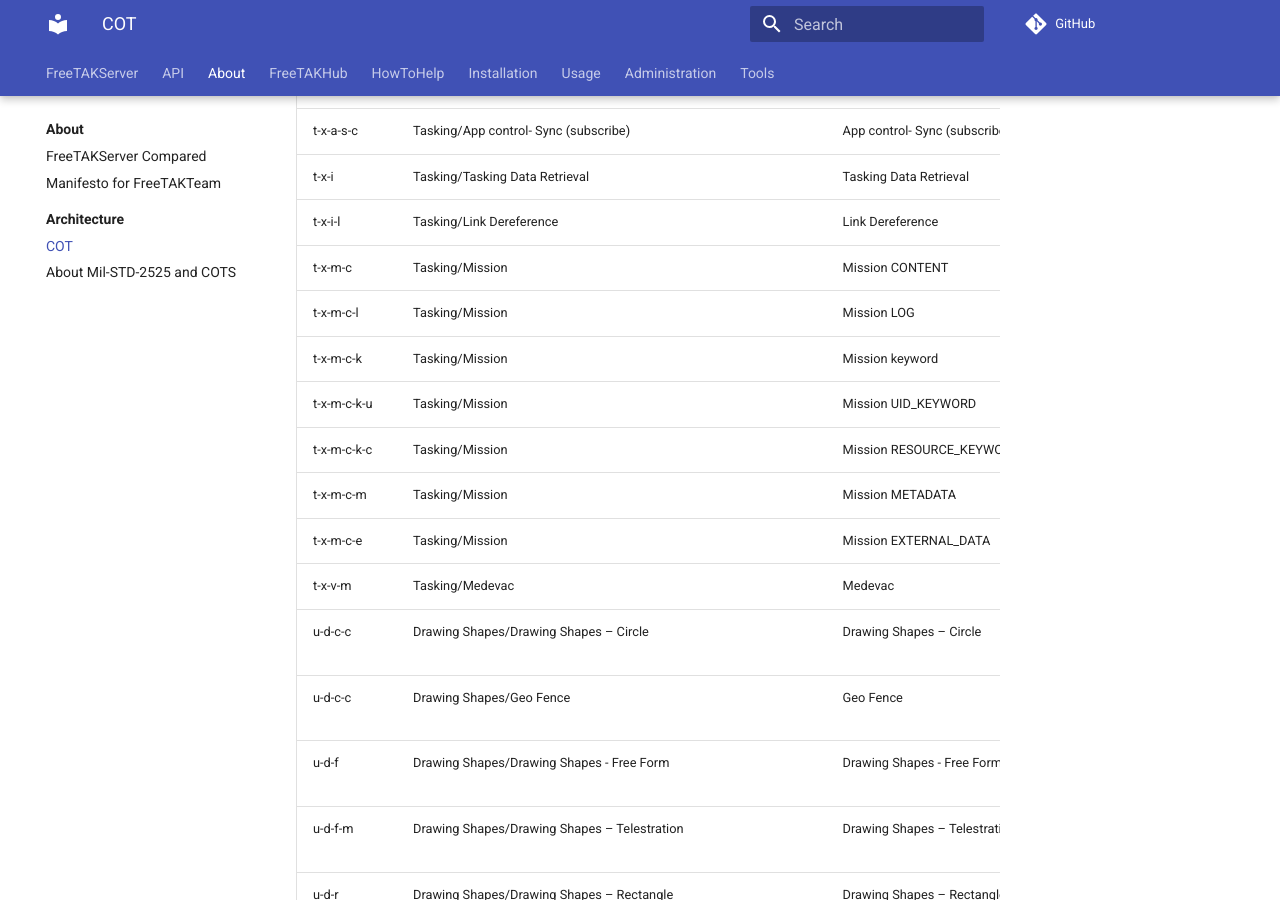
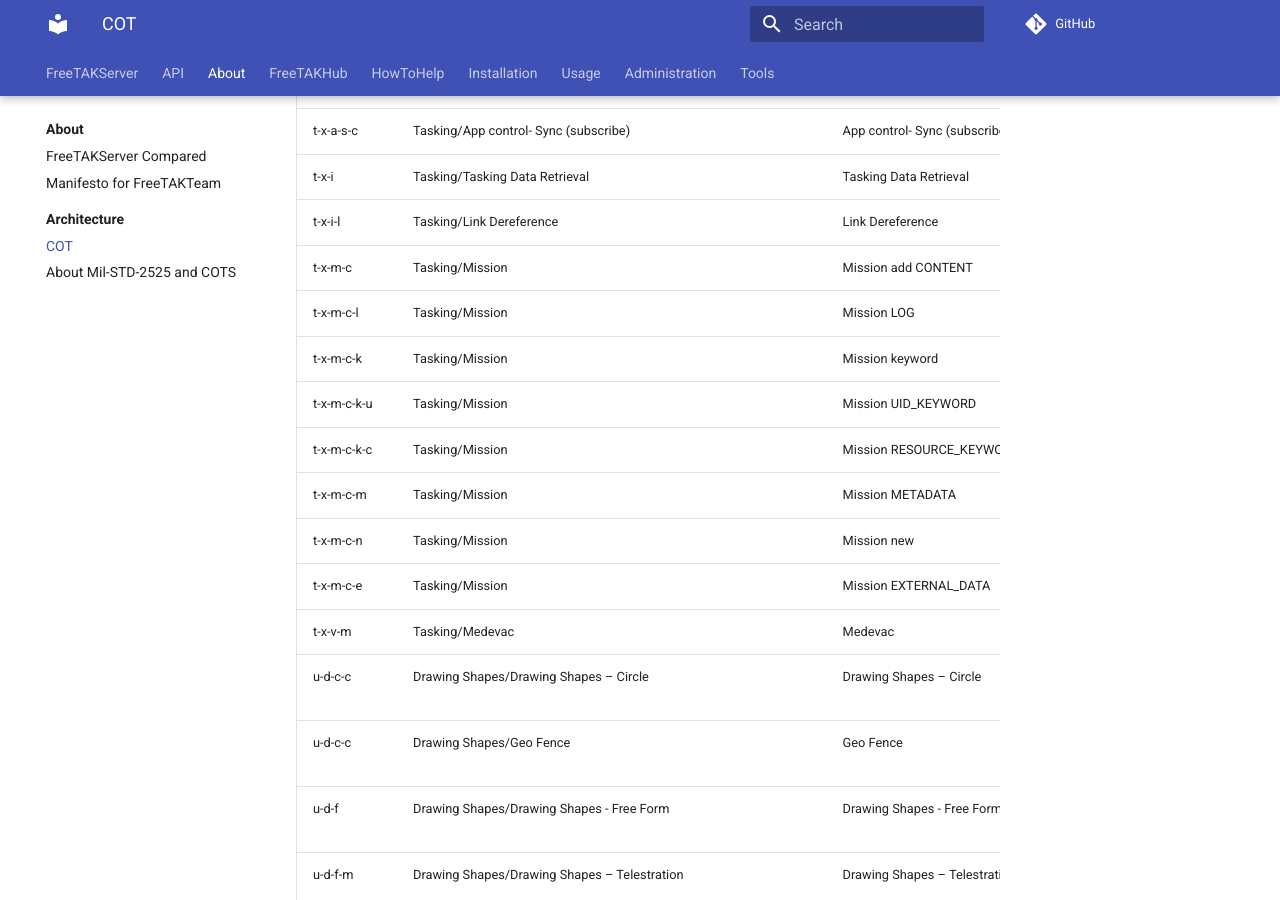
Before and after one commit to FreeTAKTeam/FreeTAKServer-User-Docs, an MkDocs documentation site: the page built from docs/docs/About/architecture/COTTable.md, in a window 1280 px wide and 900 px high, scrolled down 141201 px. Built offline with MkDocs 1.6.1 and Material for MkDocs 9.7.7, drawn with Linux system fonts in a browser that asks for light colours; comment, search, counter and statistics services are not loaded; the version menu is left out.

Commit message:
Update COTTable.md
t-x-m-c
and
t-x-m-n

```diff
--- a/docs/docs/About/architecture/COTTable.md
+++ b/docs/docs/About/architecture/COTTable.md
@@ -2345,13 +2345,14 @@ The following table combines Center On Target information found in COTTYpes.XML,
  t-x-a-s-c | Tasking/App control- Sync (subscribe) | App control- Sync (subscribe) |  | 2340 |  | Tasking |  |
  t-x-i | Tasking/Tasking Data Retrieval | Tasking Data Retrieval |  | 2341 |  | Tasking |  |
  t-x-i-l | Tasking/Link Dereference | Link Dereference |  | 2342 |  | Tasking |  |
- t-x-m-c | Tasking/Mission | Mission CONTENT |  | 23431 |  | Tasking |  |
+ t-x-m-c | Tasking/Mission | Mission add CONTENT |  | 23431 |  | Tasking |  |
  t-x-m-c-l | Tasking/Mission | Mission LOG |  | 234310 |  | Tasking |  |
  t-x-m-c-k | Tasking/Mission | Mission keyword |  | 234311 |  | Tasking |  |
  t-x-m-c-k-u | Tasking/Mission | Mission UID_KEYWORD |  | 234312 |  | Tasking |  |
  t-x-m-c-k-c | Tasking/Mission | Mission RESOURCE_KEYWORD |  | 234313 |  | Tasking |  |
  t-x-m-c-m | Tasking/Mission | Mission METADATA |  | 234314 |  | Tasking |  |
-  t-x-m-c-e | Tasking/Mission | Mission EXTERNAL_DATA |  | 234314 |  | Tasking |  |
+  t-x-m-c-n | Tasking/Mission | Mission new  |  | 234315 |  | Tasking |  |
+  t-x-m-c-e | Tasking/Mission | Mission EXTERNAL_DATA |  | 234316 |  | Tasking |  |
  t-x-v-m | Tasking/Medevac | Medevac |  | 2343 |  | Tasking |  |
  u-d-c-c | Drawing Shapes/Drawing Shapes – Circle | Drawing Shapes – Circle |  | 2344 |  | Drawing Shapes |  |
  u-d-c-c | Drawing Shapes/Geo Fence | Geo Fence |  | 2345 |  | Drawing Shapes |  |
```
